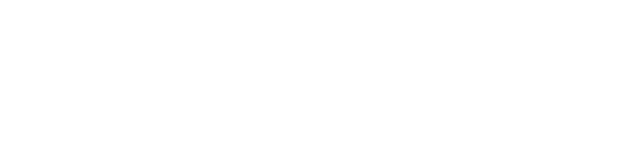
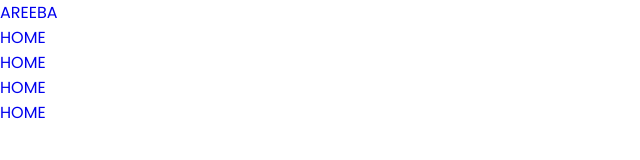
Before and after one commit to Im-AkashKhan/html-css-project-Areeba, a plain HTML site: page index.html in a window 1280 px wide. Shown: the whole page, without its empty margins (0-640 px from the left). Drawn offline with Linux system fonts and the light colour scheme.

Commit message:
Header Started

```diff
--- a/css/style.css
+++ b/css/style.css
@@ -0,0 +1,15 @@
+*{
+    margin: 0;
+    padding: 0;
+    box-sizing: border-box;
+}
+ul{
+    list-style: none;
+}
+a{
+    text-decoration: none;
+}
+
+body{
+    font-family: "Poppins", sans-serif;
+}
--- a/index.html
+++ b/index.html
@@ -3,11 +3,27 @@
 <head>
     <meta charset="UTF-8">
     <meta name="viewport" content="width=device-width, initial-scale=1.0">
+    <link rel="preconnect" href="https://fonts.googleapis.com">
+    <link rel="preconnect" href="https://fonts.gstatic.com" crossorigin>
+    <link href="https://fonts.googleapis.com/css2?family=Poppins:ital,wght@0,100;0,200;0,300;0,400;0,500;0,600;0,700;0,800;0,900;1,100;1,200;1,300;1,400;1,500;1,600;1,700;1,800;1,900&display=swap" rel="stylesheet">
+    <link rel="stylesheet" href="./css/style.css">
     <title>Project One</title>
 </head>
 <body>
 
-
+    <header>
+        <div class="Logo">
+            <a href="/"> AREEBA </a>
+        </div>
+        <div class="menues">
+            <ul>
+                <li><a href="#">HOME</a></li>
+                <li><a href="#">HOME</a></li>
+                <li><a href="#">HOME</a></li>
+                <li><a href="#">HOME</a></li>
+            </ul>
+        </div>
+    </header>
 
 
 
```
Also changed, not shown: comments.txt, project-blueprint.png.
